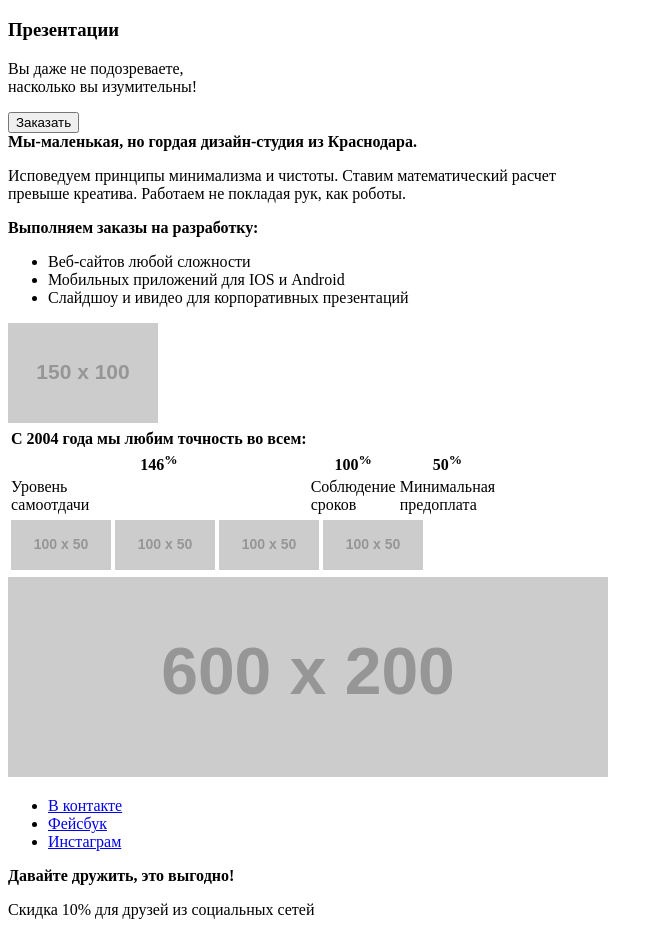
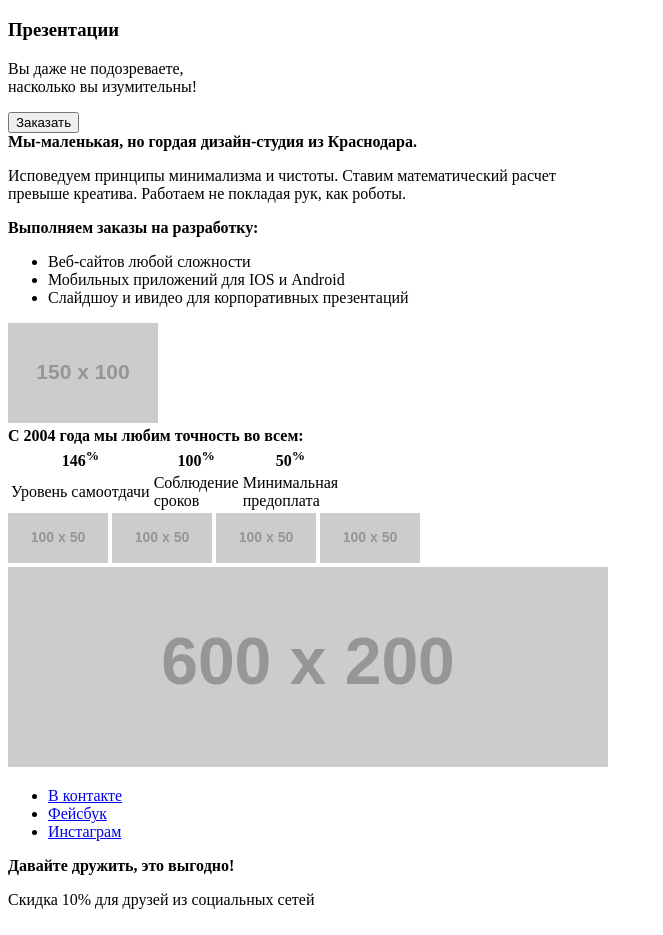
Before and after one commit to IvanShkerin/477593-nerds, a plain HTML site: page index.html in a window 1280 px wide. Shown: the part 1363-2298 px from the top of the page, without its empty margins (0-663 px from the left). Drawn offline with Linux system fonts and the light colour scheme; placeholder pictures from the web are drawn by us.

Commit message:
fix space

```diff
--- a/index.html
+++ b/index.html
@@ -55,7 +55,7 @@
                             <input type="button" value="Заказать">
                     </div>
                 </section>
-                <section class="about us">
+                <section class="about-us">
                     <div class="about us-slogan">
                         <b>Мы-маленькая, но гордая дизайн-студия из Краснодара.</b>
                             <p>Исповедуем принципы минимализма и чистоты. Ставим математический расчет<br>превыше креатива. Работаем не покладая рук, как роботы.</p>
@@ -71,16 +71,14 @@
                     </div>
                     <div class="table about us">
                         <table>
-                            <tr>
-                                <th>С 2004 года мы любим точность во всем:</th>
-                            </tr>
+                            <b>С 2004 года мы любим точность во всем:</b>
                             <tr>
                                 <th>146<sup>%</sup></th>
                                 <th>100<sup>%</sup></th>
                                 <th>50<sup>%</sup></th>
                             </tr>
                             <tr>
-                                <td>Уровень<br> самоотдачи</td>
+                                <td>Уровень самоотдачи</td>
                                 <td>Соблюдение<br> сроков</td>
                                 <td>Минимальная<br> предоплата</td>
                             </tr>
@@ -89,21 +87,17 @@
                 </section>
                 <section class="our friends">
                     <div>
-                        <table>
-                            <tr>
-                                <th><img src="http://placehold.it/100x50" alt="Логотип  html academy"></th>
-                                <th><img src="http://placehold.it/100x50" alt="Логотип  Бородинский"></th>
-                                <th><img src="http://placehold.it/100x50" alt="Логотип PINK"></th>
-                                <th><img src="http://placehold.it/100x50" alt="Логотип MISHKA"></th>
-                            </tr>
-                        </table>
+                        <a><img src="http://placehold.it/100x50" alt="Логотип  html academy"></a>
+                        <a><img src="http://placehold.it/100x50" alt="Логотип  Бородинский"></a>
+                        <a><img src="http://placehold.it/100x50" alt="Логотип PINK"></a>
+                        <a><img src="http://placehold.it/100x50" alt="Логотип MISHKA"></a>
                     </div>
-                </section>
-                <section class="our address">
-                    <img src="http://placehold.it/600x200" alt="Карта">
                 </section>
         </main>
         <footer class="main-footer">
+            <div class="our address">
+                <img src="http://placehold.it/600x200" alt="Карта">
+            </div>
             <div class="footer-social">
                 <ul>
                     <li><a class="social-button" href="#">В контакте</a></li>
```
